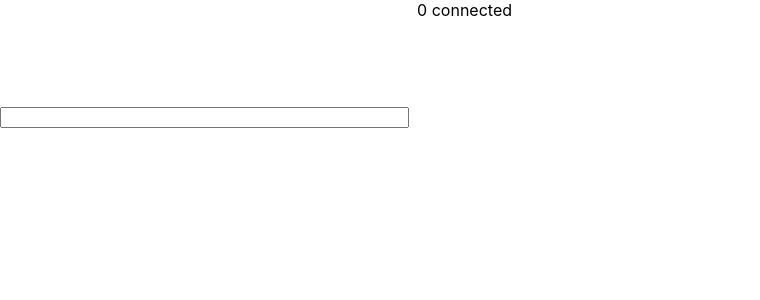
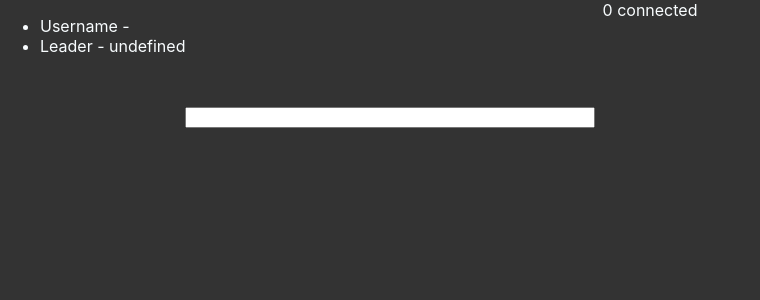
Before and after one commit to stuson/vids-with-friends, a React (Create React App) app: page / in a window 1280 px wide. Shown: the top 300 px of the page, without its empty margins (0-760 px from the left). Built offline with nearby package versions, Linux system fonts and the light colour scheme; no server answers.

Commit message:
Change to dark theme

```diff
--- a/src/App.css
+++ b/src/App.css
@@ -0,0 +1,14 @@
+:root {
+    --bg-dark: #333;
+    --font-dark: #f9fdff;
+}
+
+body {
+    background-color: var(--bg-dark);
+    color: var(--font-dark);
+}
+
+.App {
+    display: flex;
+    width: 100%;
+}
--- a/src/App.js
+++ b/src/App.js
@@ -54,7 +54,7 @@ class App extends Component {
         const user = this.state.users[this.state.userIndex] || {};
         return (
             <div className="App">
-                {/* <VideoContainer socket={socket} user={user} /> */}
+                <VideoContainer socket={socket} user={user} />
                 <ChatContainer socket={socket} users={this.state.users} userIndex={this.state.userIndex} />
             </div>
         );
```
